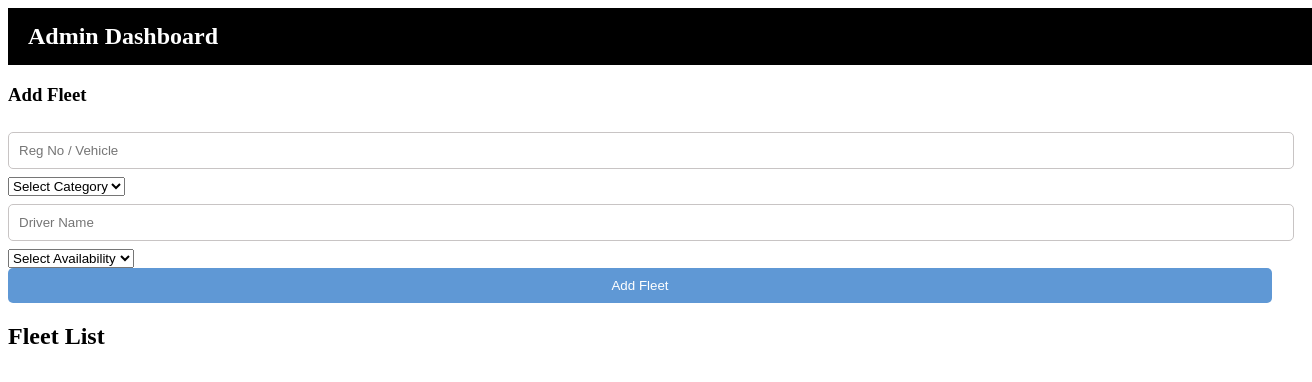
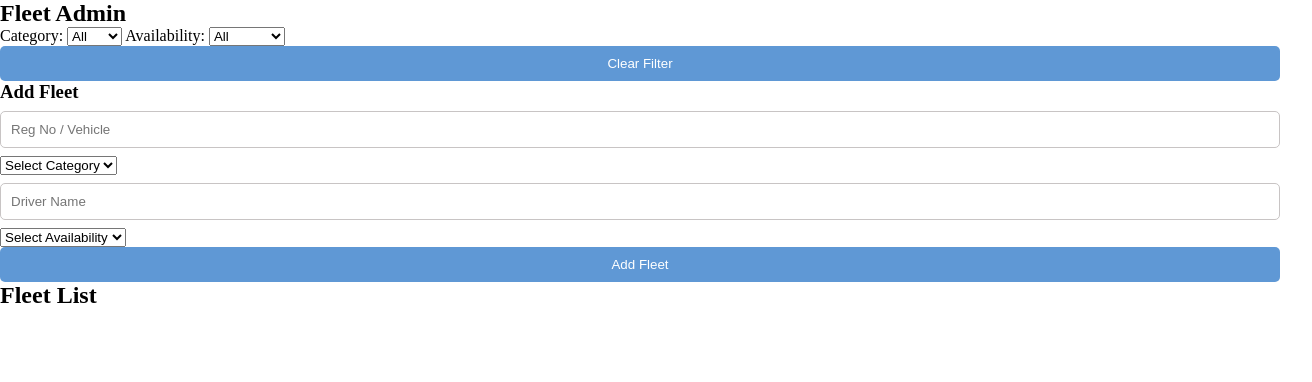
Before and after one commit to GanagallaJoshitha/fleet-management-app, a plain HTML site: page admin.html in a window 1280 px wide. Shown: the whole page, 1312 px wide, since content can reach past the window. Drawn offline with Linux system fonts and the light colour scheme.

Commit message:
Changes in admin.html

```diff
--- a/admin.html
+++ b/admin.html
@@ -7,9 +7,34 @@
     <link rel = "stylesheet" href = "style.css">
 </head>
 <body>
-    <div class = "navbar">
-        <h2>Admin Dashboard</h2>
+    <header class = "top-nav"></header>
+    <div class = "nav-left">
+        <h2>Fleet Admin</h2>
     </div>
+    <div class = "nav-filters">
+        <label>
+            Category:
+            <select id = "filterCategory">
+                <option value = "All">All</option>
+                <option>Auto</option>
+                <option>Car</option>
+                 <option>Truck</option>
+                <option>Bus</option>
+            </select>
+        </label>
+
+        <label>
+            Availability:
+            <select id = "filterAvailability">
+                <option value = "All Availability">All</option>
+                <option value = "Available">Available</option>
+              <option value = "Unavailable">Available</option>
+            </select>
+        </label>
+
+        <button id = "clearFilterBtn" class = "small">Clear Filter</button>
+    </div>
+</header>
     <div class = "dash-container">
         <div class = "sidebar">
             <h3>Add Fleet</h3>
--- a/style.css
+++ b/style.css
@@ -1,3 +1,8 @@
+*{
+    margin: 0;
+    padding: 0;
+    box-sizing: border-box;
+}
 .body{
     font-family: 'Courier New', Courier, monospace;
     background: white;
```
